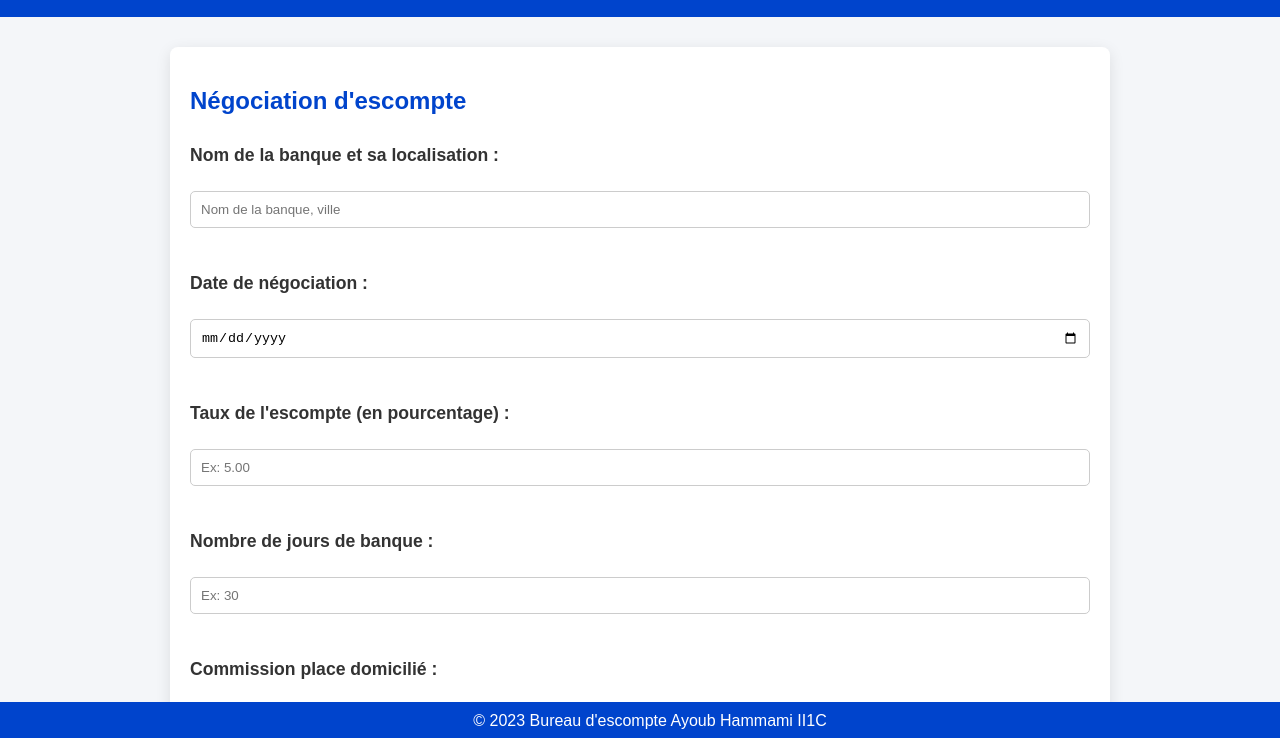
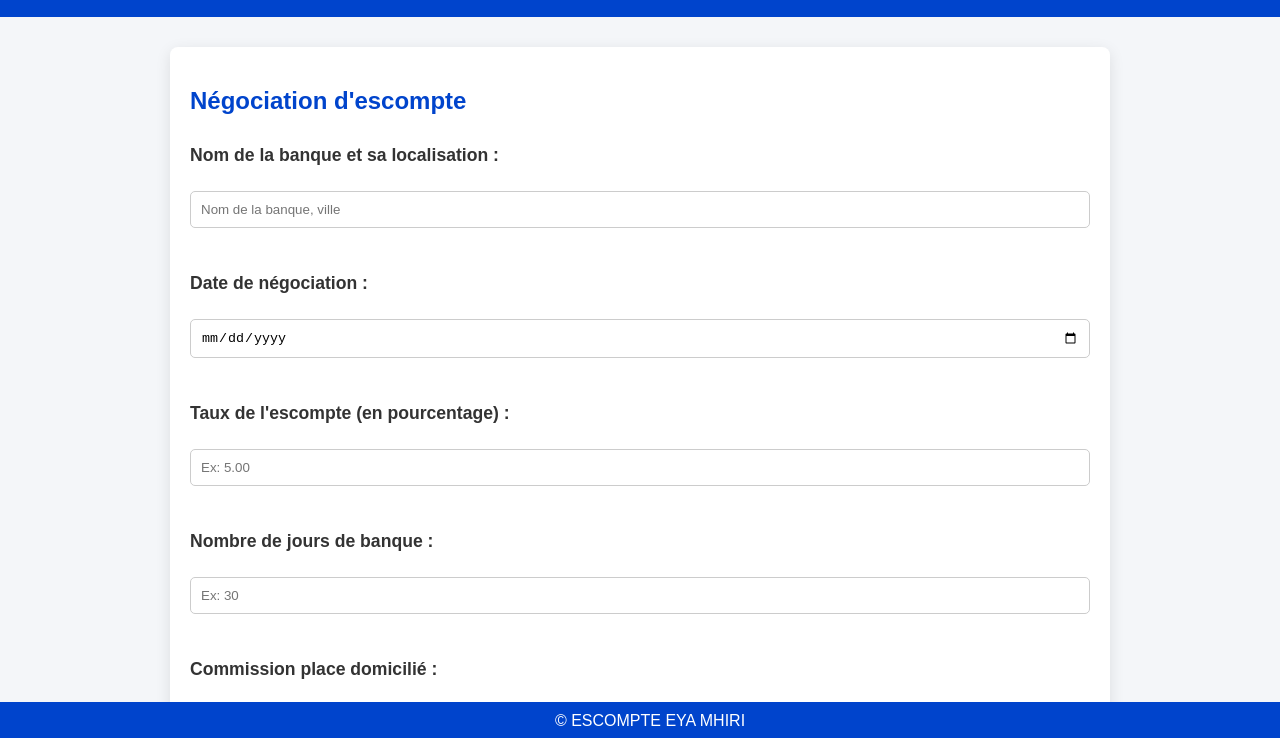
Before and after one commit to Eya-mhiri/projet-finance-ESCOMPTE, a plain HTML site: page index.html in a window 1280 px wide. Shown: the part 60-798 px from the top of the page. Drawn offline with Linux system fonts and the light colour scheme.

Commit message:
Update index.html

```diff
--- a/index.html
+++ b/index.html
@@ -149,7 +149,7 @@
         </div>
     </main>
     <footer>
-        <p>&copy; 2023 Bureau d'escompte Ayoub Hammami II1C</p>
+        <p>&copy; ESCOMPTE EYA MHIRI </p>
     </footer>
     <script src="script.js"></script>
 </body>
```
